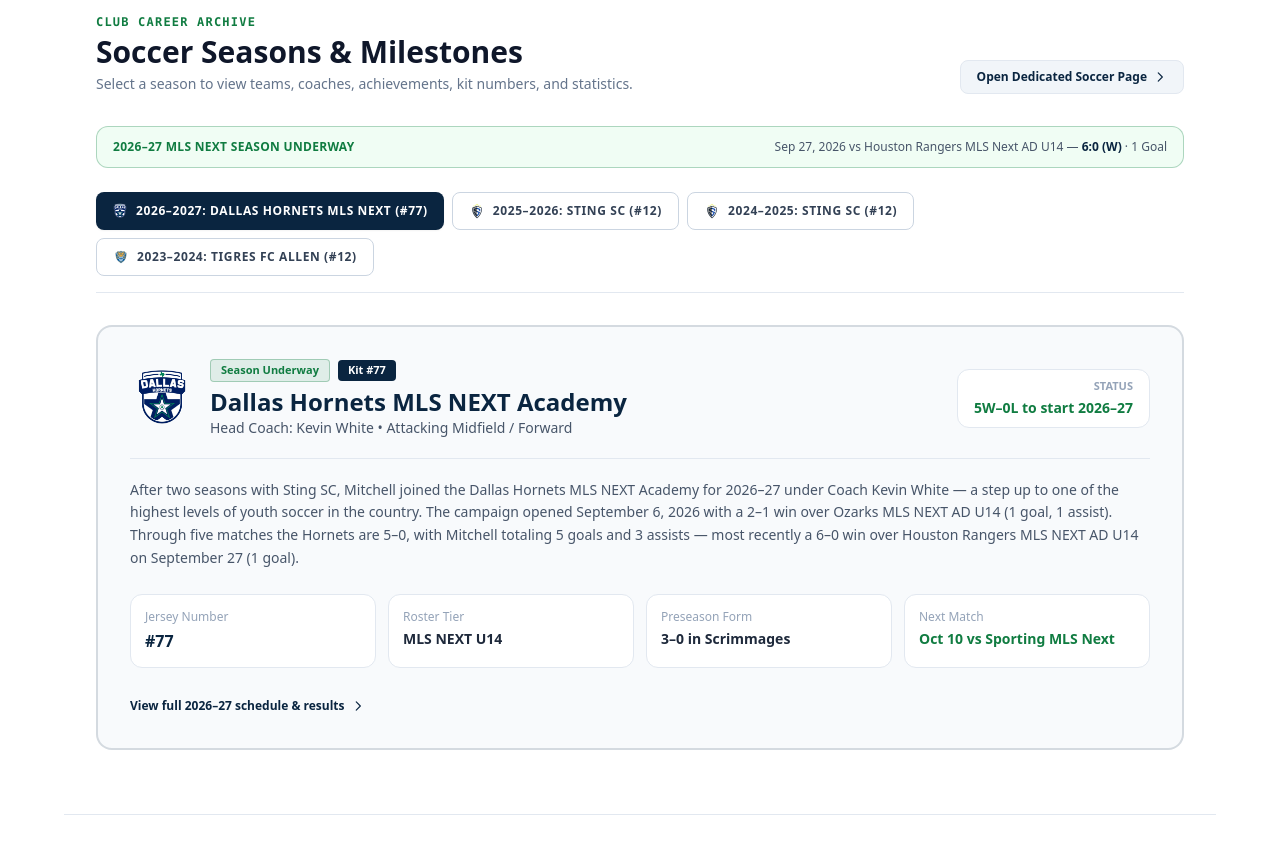
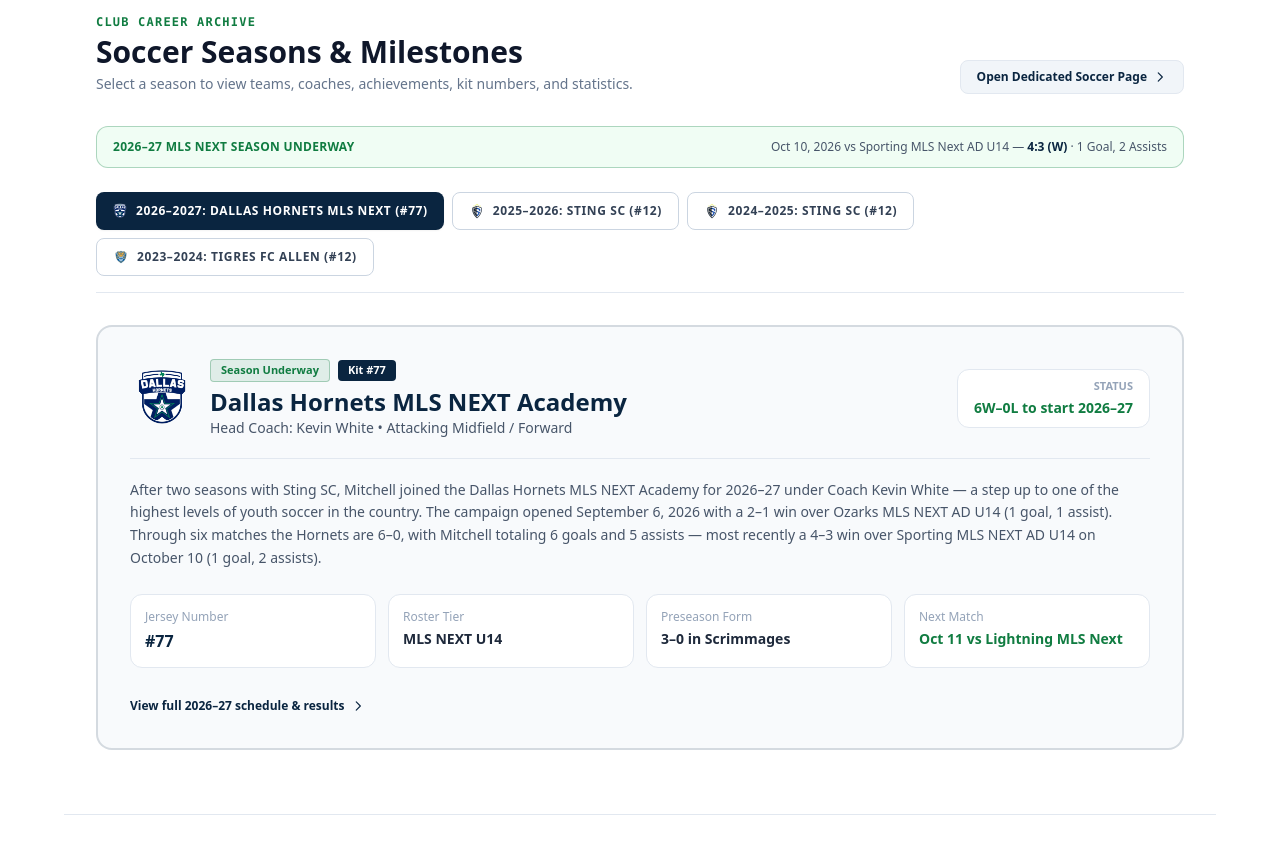
Before and after one commit to ryansmithsays/about-mitchell-smith, a website: page index.html in a window 1280 px wide. Shown: the part 660-1505 px from the top of the page. Drawn offline with Linux system fonts and the light colour scheme.

Commit message:
Add Oct 10 result (4:3 W vs Sporting, 1G 2A) to home page banner and season card

```diff
--- a/index.html
+++ b/index.html
@@ -184,7 +184,7 @@ Lovejoy Leopards
 
 <div class="mb-6 flex flex-col sm:flex-row sm:items-center justify-between gap-2 bg-hornets-light border border-hornets-green/30 rounded-xl px-4 py-3">
 <span class="text-xs font-bold text-hornets-green uppercase tracking-wide">2026–27 MLS NEXT Season Underway</span>
-<span class="text-xs text-slate-600">Sep 27, 2026 vs Houston Rangers MLS Next AD U14 — <span class="text-hornets-navy font-bold">6:0 (W)</span> · 1 Goal</span>
+<span class="text-xs text-slate-600">Oct 10, 2026 vs Sporting MLS Next AD U14 — <span class="text-hornets-navy font-bold">4:3 (W)</span> · 1 Goal, 2 Assists</span>
 </div>
 
 <div class="flex flex-wrap gap-2 border-b border-slate-200 pb-4 mb-8">
@@ -223,11 +223,11 @@ Lovejoy Leopards
 </div>
 <div class="bg-white px-4 py-2 rounded-xl border border-slate-200 text-right self-start md:self-auto">
 <span class="text-[11px] text-slate-400 uppercase font-semibold block">Status</span>
-<span class="text-sm font-bold text-hornets-green">5W–0L to start 2026–27</span>
+<span class="text-sm font-bold text-hornets-green">6W–0L to start 2026–27</span>
 </div>
 </div>
 <p class="text-slate-600 text-sm leading-relaxed mb-6">
-After two seasons with Sting SC, Mitchell joined the Dallas Hornets MLS NEXT Academy for 2026–27 under Coach Kevin White — a step up to one of the highest levels of youth soccer in the country. The campaign opened September 6, 2026 with a 2–1 win over Ozarks MLS NEXT AD U14 (1 goal, 1 assist). Through five matches the Hornets are 5–0, with Mitchell totaling 5 goals and 3 assists — most recently a 6–0 win over Houston Rangers MLS NEXT AD U14 on September 27 (1 goal).
+After two seasons with Sting SC, Mitchell joined the Dallas Hornets MLS NEXT Academy for 2026–27 under Coach Kevin White — a step up to one of the highest levels of youth soccer in the country. The campaign opened September 6, 2026 with a 2–1 win over Ozarks MLS NEXT AD U14 (1 goal, 1 assist). Through six matches the Hornets are 6–0, with Mitchell totaling 6 goals and 5 assists — most recently a 4–3 win over Sporting MLS NEXT AD U14 on October 10 (1 goal, 2 assists).
 </p>
 <div class="grid grid-cols-1 sm:grid-cols-4 gap-3 text-xs mb-6">
 <div class="bg-white p-3.5 rounded-xl border border-slate-200">
@@ -244,7 +244,7 @@ After two seasons with Sting SC, Mitchell joined the Dallas Hornets MLS NEXT Aca
 </div>
 <div class="bg-white p-3.5 rounded-xl border border-slate-200">
 <span class="text-slate-400 block mb-1">Next Match</span>
-<span class="font-bold text-hornets-green text-sm">Oct 10 vs Sporting MLS Next</span>
+<span class="font-bold text-hornets-green text-sm">Oct 11 vs Lightning MLS Next</span>
 </div>
 </div>
 <a href="soccer.html#hornets-log" class="inline-flex items-center gap-1.5 text-xs font-bold text-hornets-navy hover:text-hornets-green transition">
```
